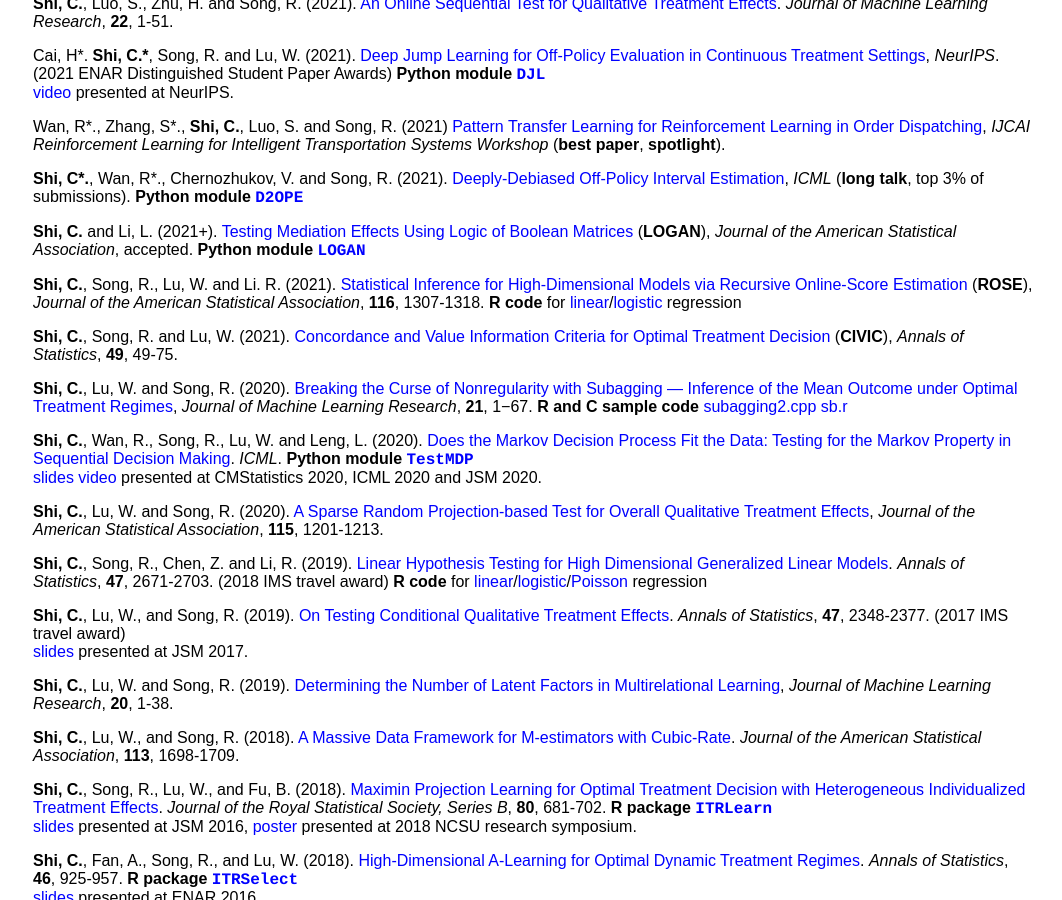
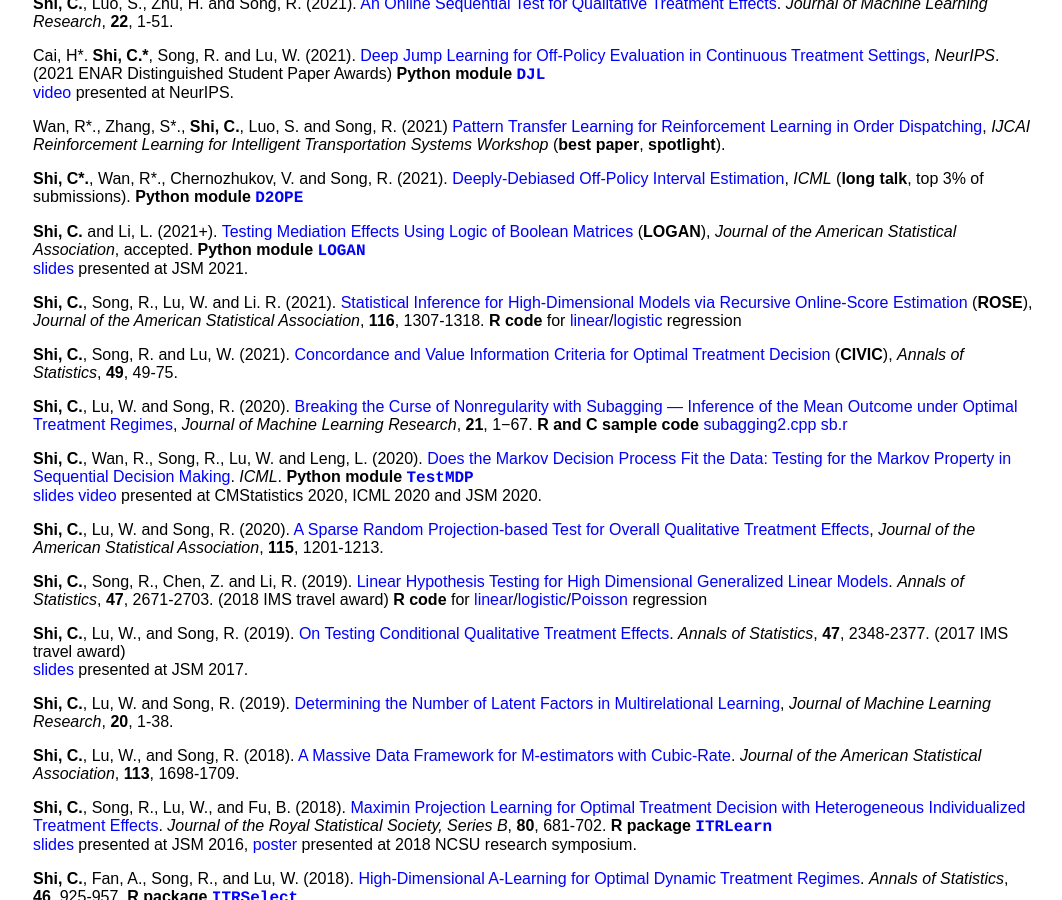
Before and after one commit to callmespring/callmespring.github.io, a Jekyll site: the page built from publication.md, in a window 1280 px wide and 900 px high, scrolled down 1222 px. Shown: the whole window, without its empty margins (107-1169 px from the left). Built offline with Jekyll 4.4.1, drawn with Linux system fonts in a browser that asks for light colours.

Commit message:
Update publication.md

```diff
--- a/publication.md
+++ b/publication.md
@@ -75,7 +75,7 @@ Wan, R\*., Zhang, S\*., **Shi, C.**, Luo, S. and Song, R. (2021) [Pattern Transf
 **Python module** [<span style="font-family:courier;">**D2OPE**</span>](https://github.com/RunzheStat/D2OPE)
 
 **Shi, C.** and Li, L. (2021+). [Testing Mediation Effects Using Logic of Boolean Matrices](https://arxiv.org/abs/2005.04584) (**LOGAN**), _Journal of the American Statistical Association_, accepted.
-**Python module** [<span style="font-family:courier;">**LOGAN**</span>](https://github.com/callmespring/LOGAN)
+**Python module** [<span style="font-family:courier;">**LOGAN**</span>](https://github.com/callmespring/LOGAN) <br/> [<font size="3">slides</font>](./slides/jsm.pdf) <font size="3">presented at JSM 2021</font>.
 
 **Shi, C.**, Song, R., Lu, W. and Li. R. (2021). [Statistical Inference for High-Dimensional Models via Recursive Online-Score Estimation](./paper/HDCIv3un.pdf) (**ROSE**), _Journal of the American Statistical Association_, **116**, 1307-1318.
 **R code** for [<font size="3">linear</font>](./code/sample_linear.r)/[<font size="3">logistic</font>](./code/sample_logistic.r) regression
```
